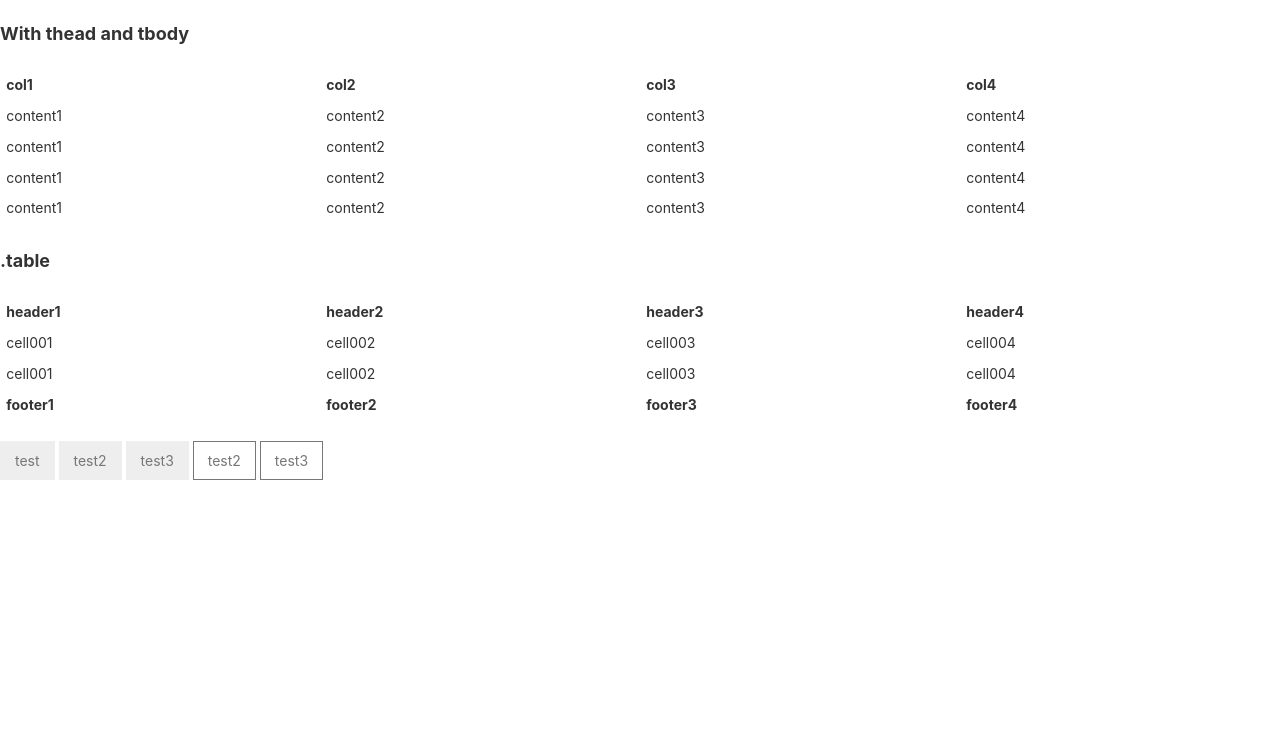
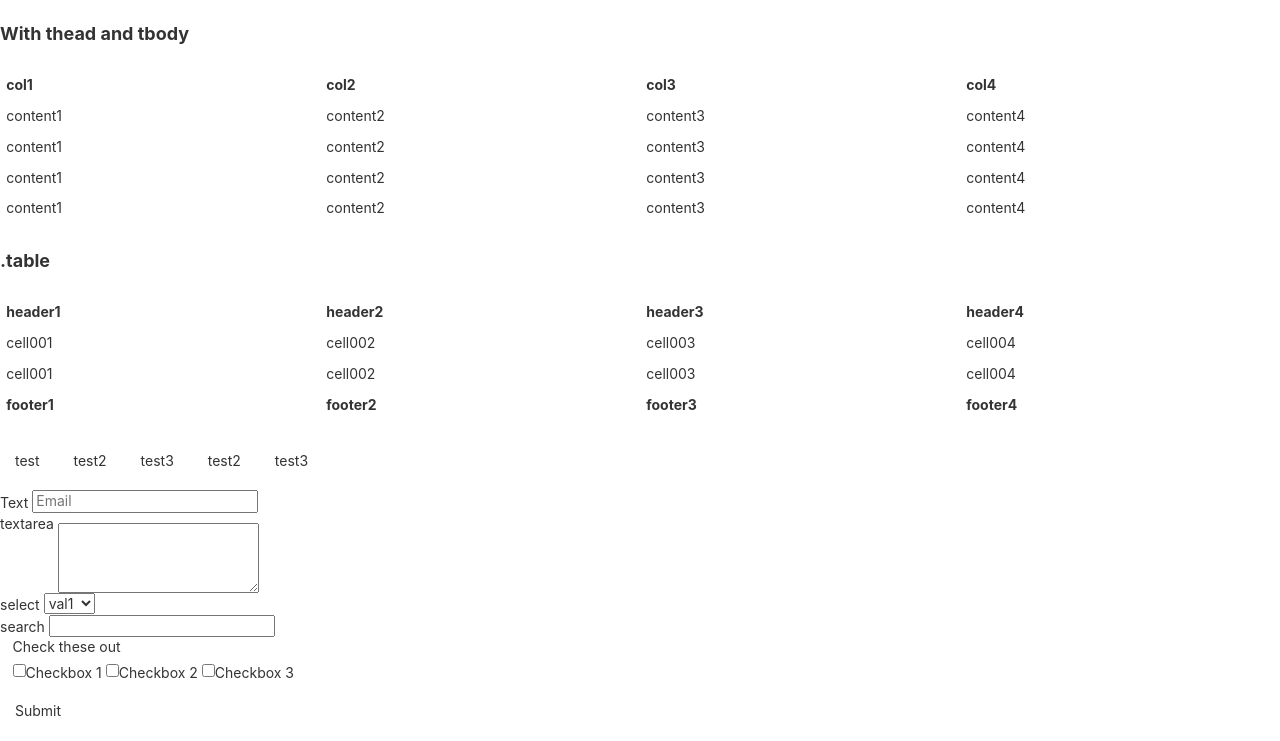
Before and after one commit to philwronski/STACSS, a website: page index.html in a window 1280 px wide. Shown: the part 1284-2025 px from the top of the page. Before the commit the page ends 1774 px from the top, so only its background shows below. Drawn offline with Linux system fonts and the light colour scheme.

Commit message:
Add form style and simplification of buttons and tables style

```diff
--- a/index.html
+++ b/index.html
@@ -147,5 +147,42 @@
         <a href="" class="btn">test3</a>
         <button class="btn-o">test2</button>
         <a href="" class="btn btn-o">test3</a>
+
+        <form>
+            <div>
+                <label for="exampleInputEmail1">Text</label>
+                <input type="text" placeholder="Email">
+            </div>
+            <div>
+                <label for="exampleInputFile">textarea</label>
+                <textarea></textarea>
+            </div>
+            <div>
+                <label>select</label>
+                <select>
+                    <option value="">val1</option>
+                    <option value="">val2</option>
+                    <option value="">val3</option>
+                    <option value="">val4</option>
+                    <option value="">val5</option>
+                    <option value="">val6</option>
+                    <option value="">val7</option>
+                    <option value="">val8</option>
+                </select>
+            </div>
+            <div>
+                <label for="">search</label>
+                <input type="search">
+            </div>
+
+            <fieldset>
+                <legend>Check these out</legend>
+                <input id="checkbox12" type="checkbox"><label for="checkbox12">Checkbox 1</label>
+                <input id="checkbox22" type="checkbox"><label for="checkbox22">Checkbox 2</label>
+                <input id="checkbox32" type="checkbox"><label for="checkbox32">Checkbox 3</label>
+            </fieldset>
+
+            <button type="submit">Submit</button>
+        </form>
     </body>
 </html>
--- a/sass/config/_variables.scss
+++ b/sass/config/_variables.scss
@@ -54,6 +54,8 @@ $ultra-large-spacing      : 16rem !default; // ultra large value for margins / p
 $ultra-large-plus-spacing : 20rem !default; // ultra large value for margins / paddings
 
 // Buttons
-$btn-default-color          : $gray-light;
-$btn-default-bg             : $gray-ultra-light;
-$btn-default-border-color   : transparent;
+$btn-bg             : transparent;
+$btn-border-color   : transparent;
+// $btn-default-color          : $gray-light;
+// $btn-default-bg             : $gray-ultra-light;
+// $btn-default-border-color   : transparent;
--- a/sass/library/_buttons.scss
+++ b/sass/library/_buttons.scss
@@ -10,7 +10,7 @@ button,
     font-family: inherit;
     padding: 0.85em 1em;
     -webkit-appearance: none;
-    border: 1px solid transparent;
+    border: 1px solid $btn-border-color;
     border-radius: 0;
     -webkit-transition: background-color 0.25s ease-out, color 0.25s ease-out;
     transition: background-color 0.25s ease-out, color 0.25s ease-out;
@@ -18,31 +18,33 @@ button,
     line-height: 1;
     text-align: center;
     cursor: pointer;
-    color: $gray-light;
-    background-color: $gray-ultra-light;
+    background-color: $btn-bg;
+    // color: $gray-light;
+    // background-color: $gray-ultra-light;
     outline: 0;
 
-    &:hover,
-    &:focus,
-    &:active {
-        background-color: $gray-extra-light;
-        color: $gray;
-    }
+    // &:hover,
+    // &:focus,
+    // &:active {
+    //     background-color: $gray-extra-light;
+    //     color: $gray;
+    // }
+
 }
 
 a.btn {
     text-decoration: none;
 }
 
-.btn-o {
-    background-color: transparent;
-    border: 1px solid $gray-light;
+// .btn-o {
+    // background-color: transparent;
+    // border: 1px solid $gray-light;
 
-    &:hover,
-    &:focus,
-    &:active {
-        background-color: transparent;
-        border-color: $gray;
-        color: $gray;
-    }
-}
+    // &:hover,
+    // &:focus,
+    // &:active {
+    //     background-color: transparent;
+    //     border-color: $gray;
+    //     color: $gray;
+    // }
+// }
--- /dev/null
+++ b/sass/library/_forms.scss
@@ -0,0 +1,82 @@
+/* ----------------------------- */
+/* ==Forms                       */
+/* ----------------------------- */
+
+/* forms items */
+form,
+fieldset {
+  border: none;
+}
+
+input,
+button,
+select,
+label,
+.#{$sta-namespace}btn {
+  font-family: inherit;
+  font-size: inherit;
+}
+
+button,
+input,
+optgroup,
+select,
+textarea {
+  color: $color-base;
+}
+
+label {
+  vertical-align: middle;
+  cursor: pointer;
+}
+
+legend {
+  border: 0;
+  white-space: normal;
+}
+
+textarea {
+  min-height: 5em;
+  vertical-align: top;
+  font-family: inherit;
+  font-size: inherit;
+  resize: vertical;
+}
+
+// select {
+//   -webkit-appearance: menulist-button;
+// }
+
+/* if select styling bugs on WebKit */
+/* select { -webkit-appearance: none; } */
+
+/* 'x' appears on right of search input when text is entered. This removes it */
+// input[type="search"] {
+//   &::-webkit-search-decoration,
+//   &::-webkit-search-cancel-button,
+//   &::-webkit-search-results-button,
+//   &::-webkit-search-results-decoration {
+//     display: none;
+//   }
+// }
+
+// ::-webkit-input-placeholder {
+//   color: #777;
+// }
+
+// input:-moz-placeholder,
+// textarea:-moz-placeholder {
+//   color: #777;
+// }
+
+// .#{$sta-namespace}btn,
+// input[type="button"],
+// button {
+//   &:focus {
+//     -webkit-tap-highlight-color: transparent;
+//     -webkit-user-select: none;
+//        -moz-user-select: none;
+//         -ms-user-select: none;
+//             user-select: none;
+//   }
+// }
--- a/sass/library/_tables.scss
+++ b/sass/library/_tables.scss
@@ -12,16 +12,16 @@ table,
   margin-bottom: $medium-spacing;
 }
 
-.#{$sta-namespace}table {
-  display: table;
-}
-
 td,
 th {
   text-align: left;
   min-width: $medium-spacing;
   cursor: default;
   padding: 0.5rem 0.625rem 0.625rem;
+}
+
+.#{$sta-namespace}table {
+  display: table;
 }
 
 .#{$sta-namespace}table-row {
--- a/sass/stacss.scss
+++ b/sass/stacss.scss
@@ -40,7 +40,7 @@
 @import "library/misc.scss"; // skip links, hyphens
 @import "library/tables.scss"; // data tables consistency
 @import "library/buttons.scss"; // button consistency
-// @import "library/forms.scss"; // forms consistency
+@import "library/forms.scss"; // forms consistency
 
 // // Objects
 // @import "objects/media.scss"; // media object
```
Also changed, not shown: css/stacss-min.css, css/stacss.css.
